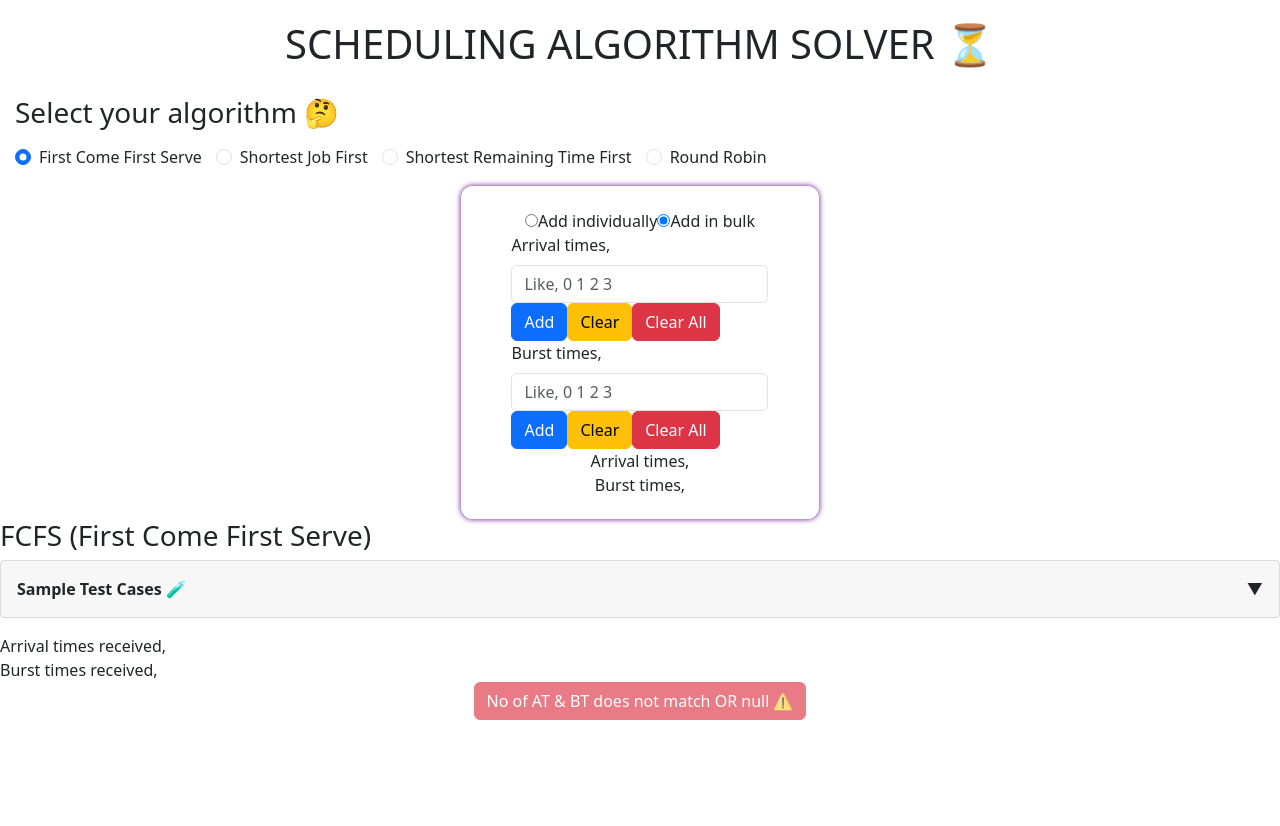
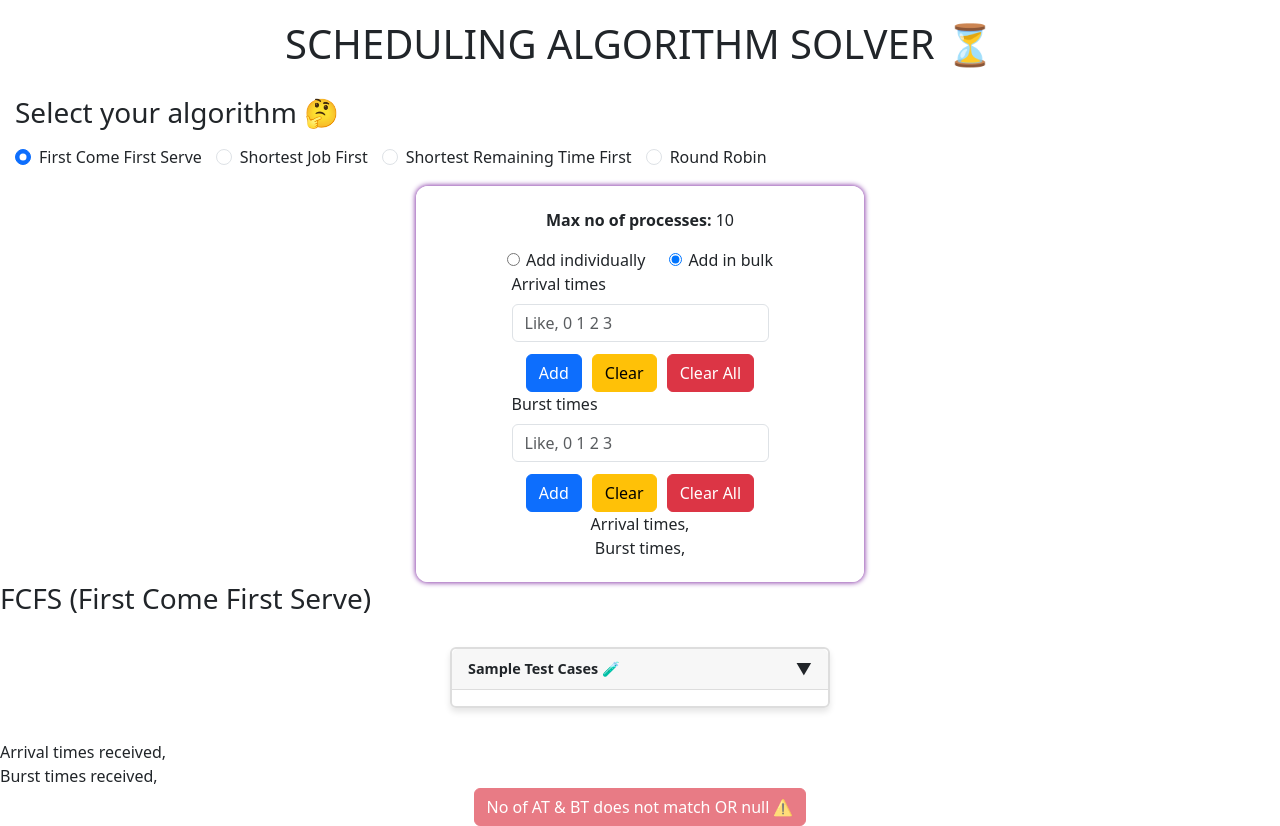
Before and after one commit to Harshitv21/Scheduling-Algorithm-Solver, a React (Vite) app: page / in a window 1280 px wide. Before the commit the page ends 800 px from the top, so only its background shows below. Built offline with nearby package versions, Linux system fonts and the light colour scheme.

Commit message:
Improve styling

```diff
--- a/src/components/InputBox.jsx
+++ b/src/components/InputBox.jsx
@@ -1,4 +1,5 @@
 import DisplayATAndBT from "./DisplayATAndBT";
+import "../styles/InputBox.css";
 
 export const InputBox = ({
   currentInputMethod,
@@ -15,6 +16,28 @@ export const InputBox = ({
     const isIndividual = currentInputMethod === "INDI";
     const maxEntries = 10;
     const maxValue = 99;
+
+    const validateAndAdd = (parsedNumbersArray, type) => {
+      if (parsedNumbersArray.some((num) => num > maxValue)) {
+        alert(`Please enter numbers between 0-${maxValue} only.`);
+        return;
+      }
+
+      if (
+        parsedNumbersArray.length +
+          (type === "AR" ? arrivalArray.length : burstTimeArray.length) >
+        maxEntries
+      ) {
+        alert(`Max ${maxEntries} entries allowed.`);
+        return;
+      }
+
+      const newArray =
+        type === "AR"
+          ? [...arrivalArray, ...parsedNumbersArray]
+          : [...burstTimeArray, ...parsedNumbersArray];
+      type === "AR" ? setArrivalArray(newArray) : setBurstTimeArray(newArray);
+    };
 
     if (isIndividual) {
       const parsedTime = parseInt(newTime.trim() || 0, 10);
@@ -38,10 +61,7 @@ export const InputBox = ({
         .split(" ")
         .map((num) => num.trim())
         .filter((num) => /^\d+$/.test(num));
-      if (
-        numbersArray.length === 0 ||
-        newTime.split(" ").length !== numbersArray.length
-      ) {
+      if (numbersArray.length === 0) {
         alert(
           `Please enter valid numbers only (0-${maxValue}), separated by spaces.`
         );
@@ -49,25 +69,7 @@ export const InputBox = ({
       }
 
       const parsedNumbersArray = numbersArray.map((num) => parseInt(num, 10));
-      if (parsedNumbersArray.some((num) => num > maxValue)) {
-        alert(`Please enter numbers between 0-${maxValue} only.`);
-        return;
-      }
-
-      if (
-        parsedNumbersArray.length +
-          (type === "AR" ? arrivalArray.length : burstTimeArray.length) >
-        maxEntries
-      ) {
-        alert(`Max ${maxEntries} entries allowed.`);
-        return;
-      }
-
-      const newArray =
-        type === "AR"
-          ? [...arrivalArray, ...parsedNumbersArray]
-          : [...burstTimeArray, ...parsedNumbersArray];
-      type === "AR" ? setArrivalArray(newArray) : setBurstTimeArray(newArray);
+      validateAndAdd(parsedNumbersArray, type);
     }
   };
 
@@ -83,28 +85,25 @@ export const InputBox = ({
   };
 
   return (
-    <div className="inputContainer">
-      {currentInputMethod === "INDI" && (
+    <div className="input-container">
       <p>
         <b>Max no of processes:</b> 10
       </p>
-      )}
 
+      <div className="add-method-container">
         <div>
           <input
-          className="individualInput"
             type="radio"
             name="inputMethodRadio"
             id="radioValueIndividual"
             value="INDI"
             onChange={() => setCurrentInputMethod("INDI")}
           />
-        <label className="form-check-label" htmlFor="radioValueIndividual">
-          Add individually
-        </label>
+          <label htmlFor="radioValueIndividual">Add individually</label>
+        </div>
 
+        <div>
           <input
-          className="individualInput"
             type="radio"
             name="inputMethodRadio"
             id="radioValueBulk"
@@ -112,16 +111,15 @@ export const InputBox = ({
             onChange={() => setCurrentInputMethod("BULK")}
             defaultChecked
           />
-        <label className="form-check-label" htmlFor="radioValueBulk">
-          Add in bulk
-        </label>
+          <label htmlFor="radioValueBulk">Add in bulk</label>
+        </div>
       </div>
 
       {currentInputMethod === "BULK"
         ? ["AR", "BT"].map((type) => (
             <div key={type}>
               <label htmlFor={`Bulk${type}`} className="form-label">
-                {type === "AR" ? "Arrival times" : "Burst times"},
+                {type === "AR" ? "Arrival times" : "Burst times"}
               </label>
               <input
                 type="text"
@@ -129,6 +127,7 @@ export const InputBox = ({
                 id={`Bulk${type}`}
                 placeholder="Like, 0 1 2 3"
               />
+              <div className="button-container">
                 <button
                   type="button"
                   className="btn btn-primary"
@@ -156,23 +155,24 @@ export const InputBox = ({
                   Clear All
                 </button>
               </div>
+            </div>
           ))
         : ["AR", "BT"].map((type) => (
-            <div className="individualInput" key={type}>
-              <div className="label">
-                <label htmlFor={type}>
-                  {type === "AR" ? "Arrival times" : "Burst times"},
+            <div className="individual-input" key={type}>
+              <div>
+                <label htmlFor={type} className="form-label">
+                  {type === "AR" ? "Arrival times" : "Burst times"}
                 </label>
-              </div>
-              <div className="btnAndTextContainer">
                 <input
-                  className="textBox"
+                  className="text-box"
                   type="number"
                   id={type}
                   min={0}
                   max={99}
                   defaultValue={0}
                 />
+              </div>
+              <div className="button-container">
                 {(type === "AR" ? arrivalArray : burstTimeArray).length < 10 ? (
                   <button
                     type="button"
@@ -191,7 +191,6 @@ export const InputBox = ({
                     Max reached
                   </button>
                 )}
-                <div>
                 <button
                   type="button"
                   className="btn btn-warning"
@@ -208,17 +207,16 @@ export const InputBox = ({
                 </button>
               </div>
             </div>
-            </div>
           ))}
 
       {currentAlgo === "RR" && (
-        <div className="individualInput">
-          <div className="label">
-            <label htmlFor="TC">Time Quantum,</label>
+        <div className="individual-input">
+          <div>
+            <label htmlFor="TC">Time Quantum</label>
           </div>
-          <div className="btnAndTextContainer">
+          <div className="btn-and-text-container">
             <input
-              className="textBox"
+              className="text-box"
               type="number"
               id="TC"
               min={0}
--- a/src/components/TestCaseAccordion.jsx
+++ b/src/components/TestCaseAccordion.jsx
@@ -1,6 +1,6 @@
 import { useState } from "react";
 import TestCaseBlock from "./TestCaseBlock";
-import "../styles/TestCaseAccordian.css";
+import "../styles/TestCaseAccordion.css";
 
 export const TestCaseAccordion = ({ arrivalTime, burstTime, timeQuantum }) => {
   const [isOpen, setIsOpen] = useState(false);
@@ -16,22 +16,24 @@ export const TestCaseAccordion = ({ arrivalTime, burstTime, timeQuantum }) => {
         <span>{isOpen ? "▲" : "▼"}</span>
       </div>
 
-      {isOpen && (
-        <div className="accordion-content">
+      <div className={`accordion-content ${isOpen ? "open" : ""}`}>
+        <div>
           <div>
             <p>Arrival time</p>
             <TestCaseBlock passedTC={arrivalTime} />
+          </div>
+          <div>
             <p>Burst time</p>
             <TestCaseBlock passedTC={burstTime} />
-            {timeQuantum && (
-              <>
-                <p>Time Quantum</p>
-                <TestCaseBlock passedTC={timeQuantum} />
-              </>
-            )}
           </div>
+          {timeQuantum && (
+            <div>
+              <p>Time Quantum</p>
+              <TestCaseBlock passedTC={timeQuantum} />
+            </div>
+          )}
         </div>
-      )}
+      </div>
     </div>
   );
 };
--- a/src/styles/Input.css
+++ b/src/styles/Input.css
@@ -1,5 +1,4 @@
 .inputHeading,
-.inputContainer,
 .outputContainer {
   margin: 15px;
 }
@@ -18,36 +17,8 @@
 
 }
 
-.inputContainer {
-    display: flex;
-    flex-direction: column;
-    justify-content: center;
-    align-items: center;
-    border: 2px solid white;
-    border-radius: 12px;
-    padding: 20px;
-    margin: 0 auto;
-    width: 28%;
-    box-shadow: 0 0 5px 1px #8e44ad;
-}
-
-.individualInput {
-    margin: 6px 0;
-}
-
-.textBox {
-    padding: 4px;
-    margin-right: 5px;
-}
-
 .label {
     display: block;
-}
-
-.btnAndTextContainer {
-    display: flex;
-    justify-content: center;
-    align-items: center;
 }
 
 .outputContainer {
--- /dev/null
+++ b/src/styles/InputBox.css
@@ -0,0 +1,40 @@
+.input-container {
+  display: flex;
+  flex-direction: column;
+  justify-content: center;
+  align-items: center;
+  border: 2px solid white;
+  border-radius: 12px;
+  padding: 20px;
+  margin: 0 auto;
+  width: 35%;
+  box-shadow: 0 0 5px 1px #8e44ad;
+}
+
+.button-container {
+  display: flex;
+  gap: 10px;
+  margin-top: 12px;
+  justify-content: center;
+  flex-wrap: wrap;
+}
+
+.add-method-container {
+  display: flex;
+  flex-direction: row;
+  gap: 24px;
+}
+
+.add-method-container input {
+    margin-right: 6px;
+}
+
+.individual-input {
+  display: flex;
+  flex-direction: column;
+}
+
+.text-box {
+  padding: 4px;
+  margin-right: 5px;
+}
--- a/src/styles/TestCaseAccordian.css
+++ /dev/null
@@ -1,26 +0,0 @@
-.accordion-container {
-  margin-bottom: 1rem;
-}
-
-.accordion-inner-container {
-  background-color: #f7f7f7;
-  padding: 1rem;
-  cursor: pointer;
-  display: flex;
-  align-items: center;
-  justify-content: space-between;
-  border: 1px solid #ddd;
-  border-radius: 4px;
-}
-
-.accordion-header {
-  font-weight: bold;
-}
-
-.accordion-content {
-  background-color: #fff;
-  padding: 1rem;
-  border: 1px solid #ddd;
-  border-top: none;
-  border-radius: 0 0 4px 4px;
-}
--- /dev/null
+++ b/src/styles/TestCaseAccordion.css
@@ -0,0 +1,54 @@
+.accordion-container {
+  display: flex;
+  flex-direction: column;
+  align-items: center;
+  justify-content: center;
+  margin-bottom: 1rem;
+  width: 100%;
+  max-width: 380px; /* Smaller max-width */
+  margin: 2rem auto;
+  background-color: transparent;
+  border: 2px solid #ddd; /* Border for the accordion */
+  border-radius: 6px; /* Rounded corners */
+  box-shadow: 0 4px 6px rgba(0, 0, 0, 0.1); /* Subtle shadow */
+}
+
+.accordion-inner-container {
+  background-color: #f7f7f7;
+  padding: 0.5rem 1rem; /* Smaller padding for compact size */
+  cursor: pointer;
+  display: flex;
+  align-items: center;
+  justify-content: space-between;
+  border-bottom: 1px solid #ddd; /* Border separating header and content */
+  border-radius: 6px 6px 0 0; /* Rounded top corners */
+  width: 100%;
+  box-sizing: border-box;
+}
+
+.accordion-header {
+  font-weight: bold;
+  font-size: 0.9rem; /* Smaller font size */
+}
+
+.accordion-content {
+  width: 100%;
+  padding: 0.5rem; /* Smaller padding */
+  max-height: 0;
+  overflow: hidden;
+  transition: max-height 0.3s ease-out;
+}
+
+.accordion-content.open {
+  max-height: 500px;
+  transition: max-height 0.5s ease-in;
+}
+
+.accordion-content > div {
+  margin-top: 0.5rem; /* Reduce space between sections */
+}
+
+.accordion-content p {
+  font-weight: bold;
+  margin: 0.5rem 0;
+}
--- a/src/styles/TestCaseBlock.css
+++ b/src/styles/TestCaseBlock.css
@@ -1,15 +1,26 @@
 .code-block-container {
   display: flex;
   flex-direction: column;
-  width: 10%;
+  width: 100%;
   position: relative;
+  background-color: #1e1e1e;
+  padding: 0.5rem; /* Reduced padding */
+  border-radius: 4px;
+  box-sizing: border-box;
+  max-width: 380px; /* Reduced max width */
+  margin-top: 0.5rem; /* Reduced margin between code blocks */
 }
 
 .copy-btn {
   position: absolute;
-  top: 10px;
-  right: 10px;
+  top: 5px;
+  right: 5px;
   background: none;
   border: none;
   cursor: pointer;
+  color: #f1f1f1;
 }
+
+.syntax-highlighter {
+  background-color: #2d2d2d;
+}
```
Lines whose indentation alone changed are shown as unchanged.
